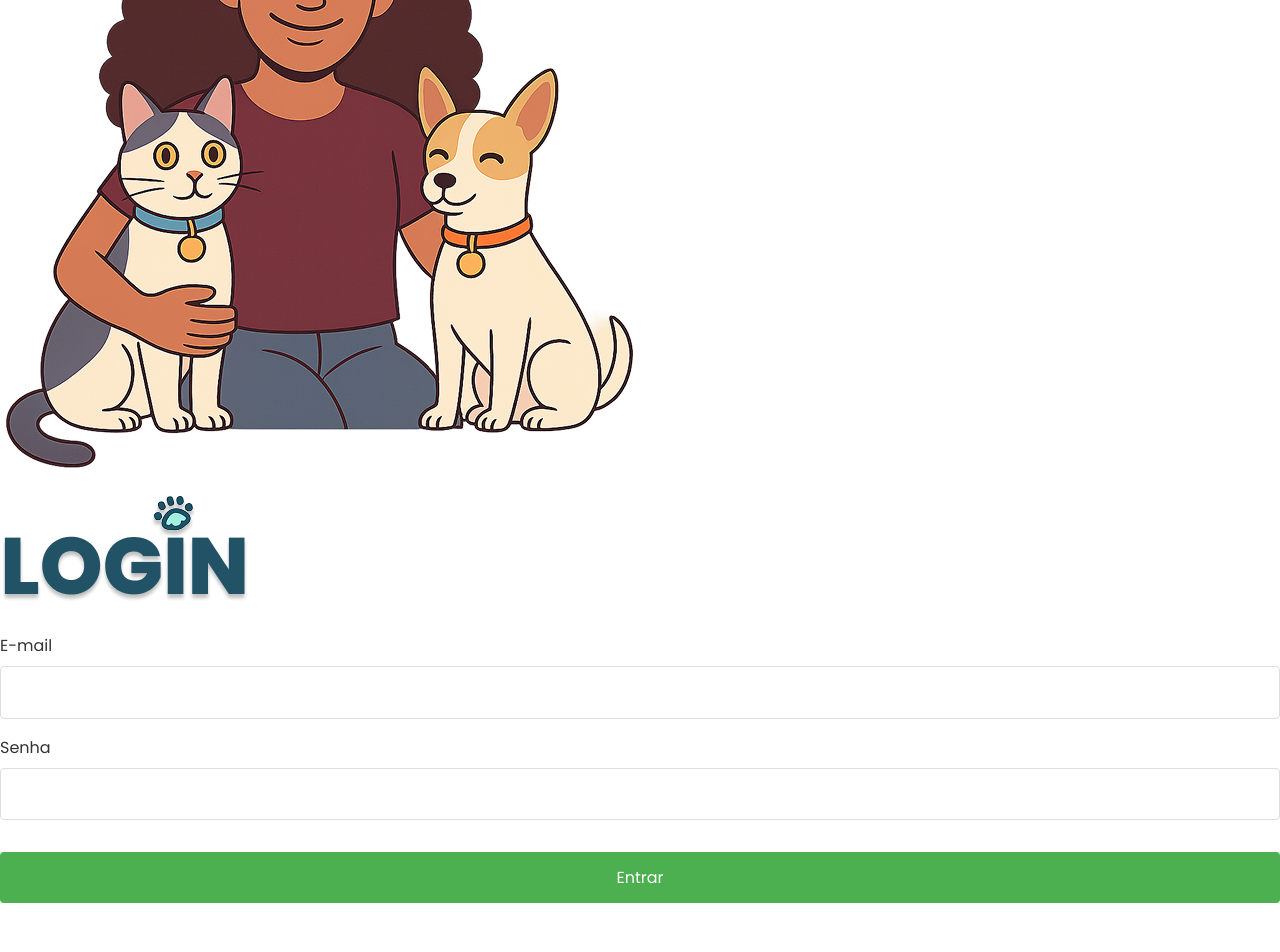
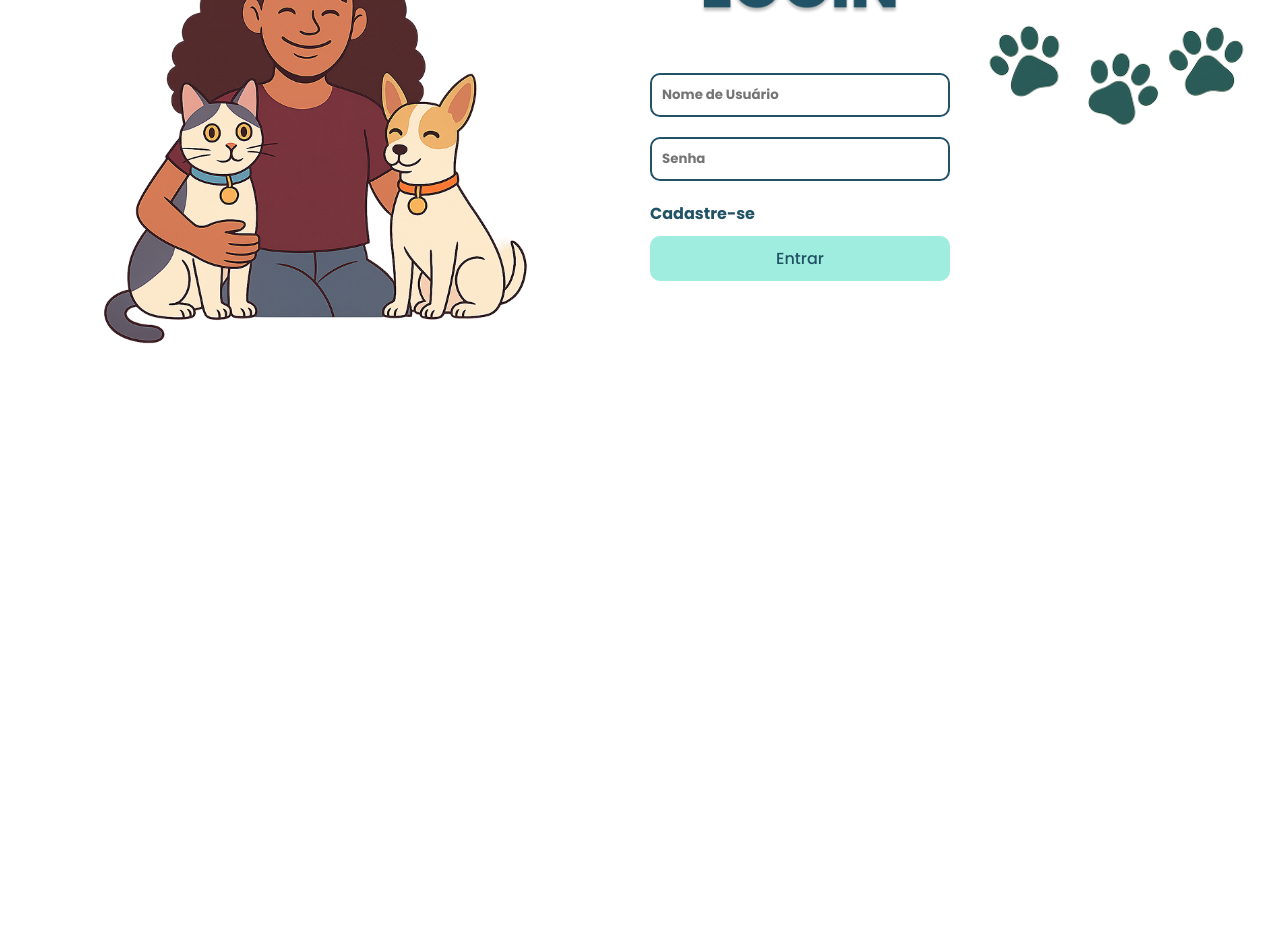
Before and after one commit to marcelloabritta/WalkPet, a React (Vite) app in the folder app-walkpet/: page /login in a window 1280 px wide. Shown: the part 240-1192 px from the top of the page. After the commit the page ends 800 px from the top, so only its background shows below. Built offline with nearby package versions, Linux system fonts and the light colour scheme.

Commit message:
Login Update

```diff
--- a/app-walkpet/src/pages/Login/index.jsx
+++ b/app-walkpet/src/pages/Login/index.jsx
@@ -1,97 +1,36 @@
-import React, { useEffect, useState } from "react";
+import React, { useEffect } from "react";
 import { useNavigate } from "react-router-dom";
-import loginImg from '../../assets/LoginIMG.png';
+import SignInForm from "../../components/SignInForm";
+import loginImg from '../../assets/LoginIMG.png'
 import "../Login/style.css";
-import desenhoLogin from '../../assets/DesenhoLogin.png';
-import patas from "../../assets/patas.png";
+import desenhoLogin from '../../assets/DesenhoLogin.png'
+import patas from "../../assets/patas.png"
+
 
 const Login = () => {
   const navigate = useNavigate();
-  const [email, setEmail] = useState("");
-  const [password, setPassword] = useState("");
-  const [error, setError] = useState("");
-  const [isLoading, setIsLoading] = useState(false);
 
   useEffect(() => {
-    const token = localStorage.getItem("token");
-    if (token) {
+    const loggedInUser = localStorage.getItem("loggedInUser");
+    if (loggedInUser) {
       navigate("/perfil");
     }
   }, [navigate]);
 
-  const handleSubmit = async (e) => {
-    e.preventDefault();
-    setIsLoading(true);
-    setError("");
-
-    try {
-      const response = await fetch("http://localhost:5000/api/login", {
-        method: "POST",
-        headers: { "Content-Type": "application/json" },
-        body: JSON.stringify({ email, password }),
-      });
-
-      const data = await response.json();
-
-      if (!response.ok) {
-        throw new Error(data.message || "Erro ao fazer login");
-      }
-
-      localStorage.setItem("token", data.token);
-      navigate("/perfil");
-    } catch (err) {
-      setError(err.message || "Credenciais inválidas");
-      console.error("Login error:", err);
-    } finally {
-      setIsLoading(false);
-    }
-  };
-
   return (
     <div className="signin-container">
       <div className="signin-left">
-        <img src={desenhoLogin} alt="Desenho de cachorro" />
+        <img src={desenhoLogin} alt="" />
       </div>
-
       <div className="login">
-        <img src={loginImg} alt="Logo WalkPet" className="logo" />
-
+        <img src={loginImg} alt="Dog Paw" />
         <div className="container-cadastro">
-          <form onSubmit={handleSubmit}>
-            <div className="input-group">
-              <label htmlFor="email">E-mail</label>
-              <input
-                type="email"
-                id="email"
-                value={email}
-                onChange={(e) => setEmail(e.target.value)}
-                required
-              />
-            </div>
-
-            <div className="input-group">
-              <label htmlFor="password">Senha</label>
-              <input
-                type="password"
-                id="password"
-                value={password}
-                onChange={(e) => setPassword(e.target.value)}
-                required
-              />
-            </div>
-
-            {error && <div className="error-message">{error}</div>}
-
-            <button type="submit" disabled={isLoading}>
-              {isLoading ? "Carregando..." : "Entrar"}
-            </button>
-          </form>
+          <SignInForm />
         </div>
       </div>
-
-      <div className="signin-right">
-        <img src={patas} alt="Patas de cachorro" />
-      </div>
+        <div className="signin-right">
+          <img src={patas} alt="" />
+        </div>
     </div>
   );
 };
--- a/app-walkpet/src/pages/Login/style.css
+++ b/app-walkpet/src/pages/Login/style.css
@@ -1,39 +1,32 @@
-.input-group {
-  margin-bottom: 1rem;
+.signin-container {
+  display: flex;
+  margin-top: 80px;
+  gap: 20px;
 }
-
-.input-group label {
-  display: block;
-  margin-bottom: 0.5rem;
-  color: #333;
+.login {
+  display: flex;
+  align-items: center;
+  flex-direction: column;
+  width: 300px;
 }
-
-.input-group input {
-  width: 100%;
-  padding: 0.8rem;
-  border: 1px solid #ddd;
-  border-radius: 4px;
-  font-size: 1rem;
+.login img {
+  width: 200px;
+  padding-bottom: 40px;
 }
-
-button[type="submit"] {
-  width: 100%;
-  padding: 0.8rem;
-  background-color: #4CAF50;
-  color: white;
-  border: none;
-  border-radius: 4px;
-  cursor: pointer;
-  font-size: 1rem;
-  margin-top: 1rem;
+.signin-left {
+  display: flex;
+  align-items: center;
+  justify-content: center;
+  padding: 0px 100px;
 }
-
-button[type="submit"]:disabled {
-  background-color: #cccccc;
+.signin-left img {
+  width: 430px;
 }
-
-.error-message {
-  color: #ff3333;
-  margin: 0.5rem 0;
-  font-size: 0.9rem;
+.signin-right {
+  display: center;
+  align-items: center;
+  justify-content: center;
 }
+.signin-right img {
+  width: 300px;
+}
```
